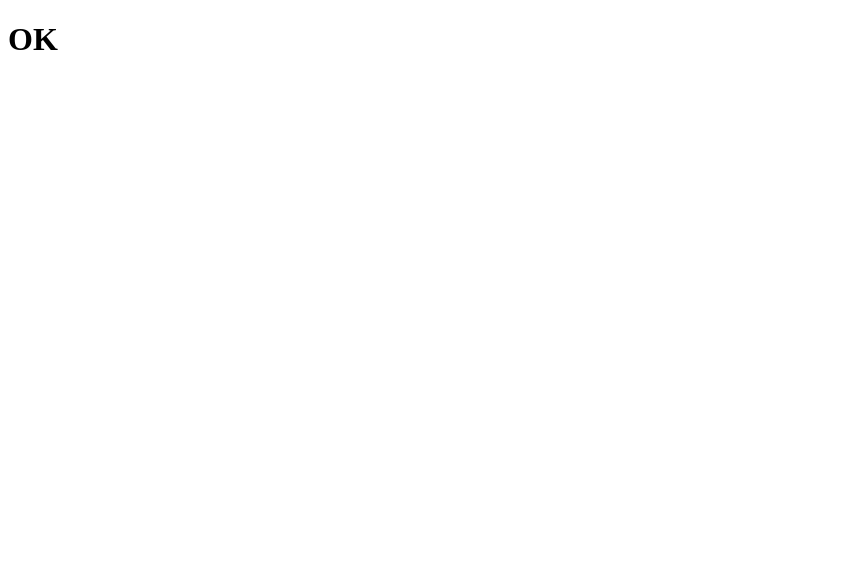
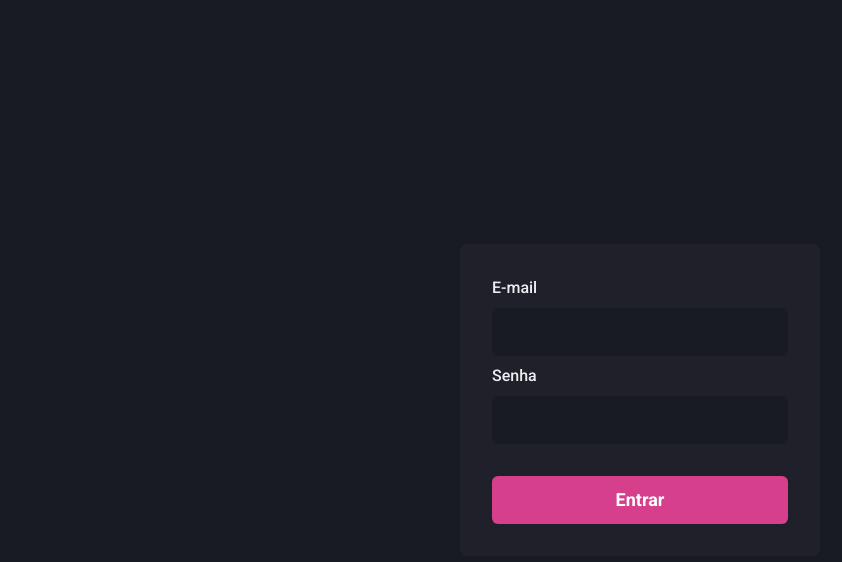
Before and after one commit to lcpsd/Dashgo, a Next.js app: page / in a window 1280 px wide. Shown: the top 562 px of the page, without its empty margins (0-842 px from the left). Built offline with nearby package versions, Linux system fonts and the light colour scheme.

Commit message:
chakra config and signIn screen

```diff
--- a/package.json
+++ b/package.json
@@ -9,6 +9,10 @@
     "lint": "next lint"
   },
   "dependencies": {
+    "@chakra-ui/react": "^2.0.0",
+    "@emotion/react": "^11.9.0",
+    "@emotion/styled": "^11.8.1",
+    "framer-motion": "^6.3.3",
     "next": "12.1.6",
     "react": "18.1.0",
     "react-dom": "18.1.0"
--- /dev/null
+++ b/src/components/form/input.tsx
@@ -0,0 +1,27 @@
+import { FormControl, FormLabel, Input as ChakraInput, InputProps as ChakraInputProps} from "@chakra-ui/react";
+
+interface InputProps extends ChakraInputProps{
+    name: string;
+    label?: string;
+}
+
+export function Input({name, label, ...rest}: InputProps){
+    return(
+    <FormControl>
+        { !!label && <FormLabel htmlFor={name}>{label}</FormLabel>}
+        <ChakraInput
+        name={name}
+        id={name}
+        focusBorderColor="pink.500"
+        bgColor="gray.900"
+        variant="filled"
+        _hover={{
+            bgColor: "gray.900"
+        }}
+        size="lg"
+        {...rest}
+        />
+
+    </FormControl>
+    )
+}
--- a/src/pages/_app.tsx
+++ b/src/pages/_app.tsx
@@ -1,7 +1,13 @@
+import { ChakraProvider } from "@chakra-ui/react"
 import { AppProps } from "next/app"
+import { theme } from "../styles/theme"
 
 function MyApp({ Component, pageProps } : AppProps) {
-  return <Component {...pageProps} />
+  return (
+    <ChakraProvider resetCSS theme={theme}>
+      <Component {...pageProps} />
+    </ChakraProvider>
+  )
 }
 
 export default MyApp
--- /dev/null
+++ b/src/pages/_document.tsx
@@ -0,0 +1,19 @@
+import Document, { Html, Head, Main, NextScript} from "next/document";
+
+export default class MyDocument extends Document{
+    render(){
+        return(
+            <Html>
+                <Head>
+                <link rel="preconnect" href="https://fonts.googleapis.com" />
+                <link rel="preconnect" href="https://fonts.gstatic.com" />
+                <link href="https://fonts.googleapis.com/css2?family=Roboto:wght@400;500;700&display=swap" rel="stylesheet" />
+                </Head>
+                <body>
+                    <Main/>
+                    <NextScript/>
+                </body>
+            </Html>
+        )
+    }
+}
--- a/src/pages/index.tsx
+++ b/src/pages/index.tsx
@@ -1,5 +1,37 @@
-export default function Home() {
+import { Button, Flex, Stack } from "@chakra-ui/react";
+
+import { Input } from "../components/form/input";
+
+export default function SignIn() {
   return (
-    <h1>OK</h1>
+    <Flex
+      w={'100vw'}
+      h={'100vh'}
+      align={'center'}
+      justify={'center'}>
+        <Flex
+          as="form"
+          width={"100%"}
+          maxWidth={360}
+          bg="gray.800"
+          p="8"
+          borderRadius={8}
+          flexDir="column"
+          >
+            <Stack spacing={2}>
+              <Input type="email" name="email" label="E-mail"/>
+              <Input type="password" name="password" label="Senha"/>
+
+              <Button
+                type="submit"
+                mt="6"
+                colorScheme="pink"
+                size="lg"
+                >
+                  Entrar
+                </Button>
+            </Stack>
+        </Flex>
+      </Flex>
   )
 }
--- /dev/null
+++ b/src/styles/theme.ts
@@ -0,0 +1,30 @@
+import { Theme, extendTheme } from '@chakra-ui/react'
+
+export const theme = extendTheme({
+    styles: {
+      global:{
+          body: {
+              bg: 'gray.900',
+              color: 'gray.50'
+          }
+      }
+    },
+    fonts:{
+      heading: 'Roboto',
+      body: 'Roboto'
+    },
+    colors: {
+      gray: {
+        '50': '#EEEEF2',
+        '100': '#D1D2DC',
+        '200': '#B3B5C6',
+        '300': '#9699B0',
+        '400': '#797D9A',
+        '500': '#616480',
+        '600': '#4B4D63',
+        '700': '#353646',
+        '800': '#1F2029',
+        '900': '#181B23'
+      }
+    }
+})
```
Also changed, not shown: 1 other file (tests, documents, lock files or other folders).
